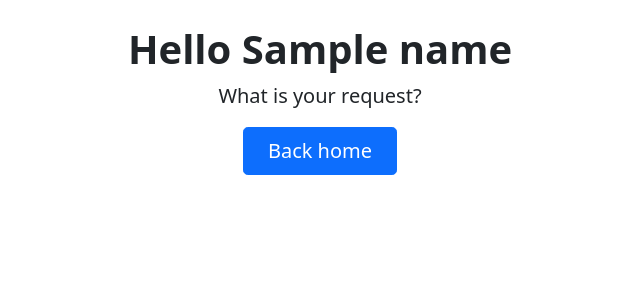
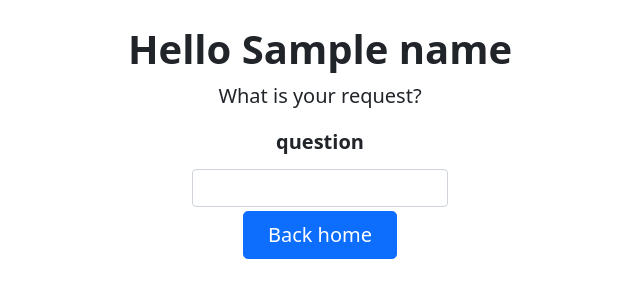
Before and after one commit to andreaskessler/MountainAvensWebApp, a Flask app: template templates/hello.html in a window 1280 px wide. Shown: the part 215-513 px from the top of the page, without its empty margins (320-960 px from the left). Run offline with Flask 3, Linux system fonts and the light colour scheme; the template is opened without the code that fills it: most values are stand-ins (such as "Sample title", 1, 10 or a date in 2020); some libraries are stand-ins or nearby versions.

Commit message:
Take question

```diff
--- a/engine/api/routes.py
+++ b/engine/api/routes.py
@@ -33,8 +33,8 @@ def hello():
 
 @api_blueprint.route('/handle-query', methods=['POST'])
 def handle_query():
-    question = request.json['question']
-    chat_history = request.json['chatHistory']
+    name = request.form.get('question')
+    chat_history = None # TODO: get it from session
 
     # Get the most similar chunks from Pinecone
     #context_chunks = pinecone_service.get_most_similar_chunks_for_query(question, PINECONE_INDEX_NAME)
--- a/templates/hello.html
+++ b/templates/hello.html
@@ -14,6 +14,16 @@
             <p class="fs-5">
                 What is your request?
             </p>
+            <form method="post" action="{{url_for('engine.handle_query')}}">
+              <div class="col-md-6 mx-auto text-center">
+                  <label for="question" class="form-label fw-bold fs-5">question</label>
+                  <!-- <p class="lead mb-2">question</p> -->
+                  <div class="d-grid gap-2 d-sm-flex justify-content-sm-center align-items-center my-1">
+                      <input type="text" class="form-control" id="question" name="question" style="max-width: 256px;">
+                    </div>
+              </div>
+          </form>
+
             <a href="{{ url_for('engine.index') }}" class="btn btn-primary btn-lg px-4 gap-3">Back home</a>
           </div>
      </main>
```
